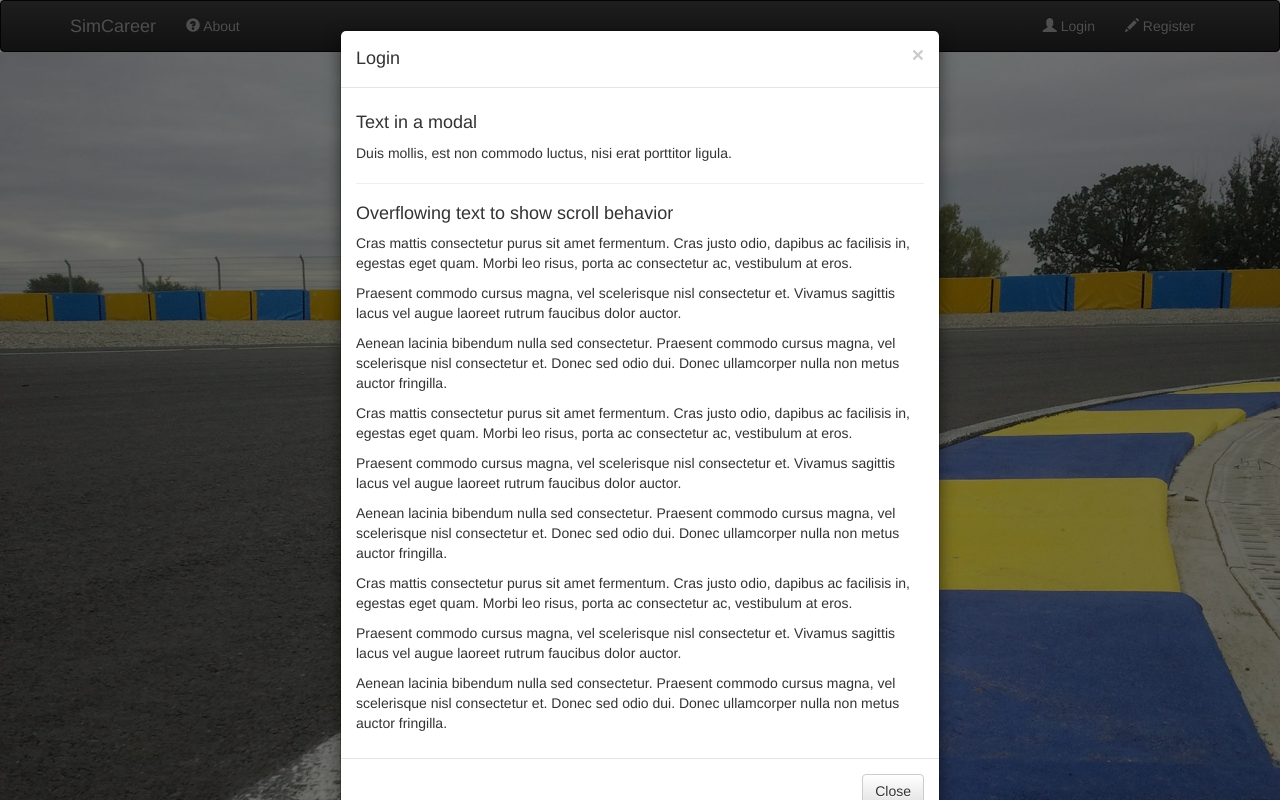
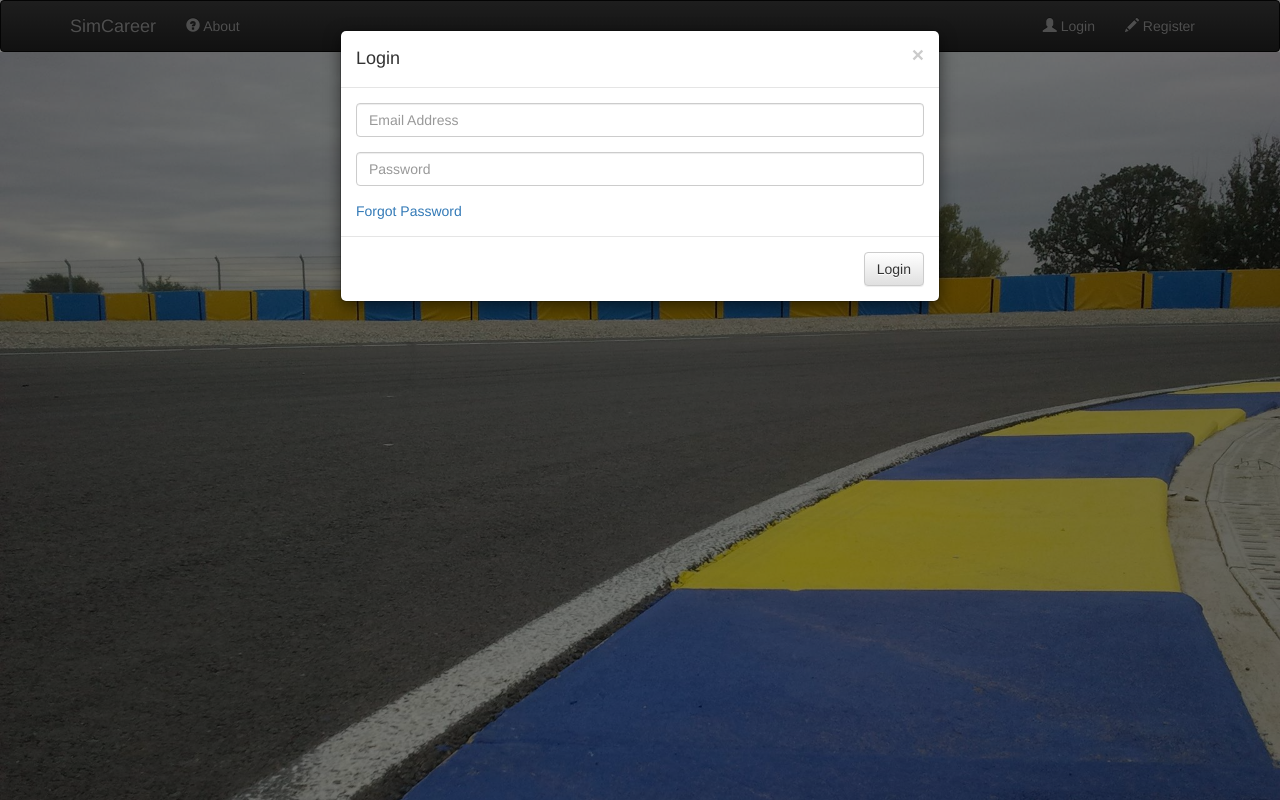
Before and after one commit to steve2482/simcareer, a React (Create React App) app: page / in a window 1280 px wide. Both pictures are taken after a click on the button "Login". Shown: the top 800 px of the page. Built offline with nearby package versions, Linux system fonts and the light colour scheme.

Commit message:
login and register forms mocked

```diff
--- a/src/js/components/Navbar.js
+++ b/src/js/components/Navbar.js
@@ -1,5 +1,5 @@
 import React from 'react';
-import { Button, Glyphicon, MenuItem, Modal, Navbar, Nav, NavItem, OverlayTrigger } from 'react-bootstrap';
+import { Button, FormControl, FormGroup, Glyphicon, MenuItem, Modal, Navbar, Nav, NavItem, OverlayTrigger } from 'react-bootstrap';
 import { connect } from 'react-redux';
 import * as actions from '../actions/actions.js';
 
@@ -53,51 +53,48 @@ export class Navigation extends React.Component {
             <Modal.Title>Login</Modal.Title>
           </Modal.Header>
           <Modal.Body>
-            <h4>Text in a modal</h4>
-            <p>Duis mollis, est non commodo luctus, nisi erat porttitor ligula.</p>
-
-            <hr />
-
-            <h4>Overflowing text to show scroll behavior</h4>
-            <p>Cras mattis consectetur purus sit amet fermentum. Cras justo odio, dapibus ac facilisis in, egestas eget quam. Morbi leo risus, porta ac consectetur ac, vestibulum at eros.</p>
-            <p>Praesent commodo cursus magna, vel scelerisque nisl consectetur et. Vivamus sagittis lacus vel augue laoreet rutrum faucibus dolor auctor.</p>
-            <p>Aenean lacinia bibendum nulla sed consectetur. Praesent commodo cursus magna, vel scelerisque nisl consectetur et. Donec sed odio dui. Donec ullamcorper nulla non metus auctor fringilla.</p>
-            <p>Cras mattis consectetur purus sit amet fermentum. Cras justo odio, dapibus ac facilisis in, egestas eget quam. Morbi leo risus, porta ac consectetur ac, vestibulum at eros.</p>
-            <p>Praesent commodo cursus magna, vel scelerisque nisl consectetur et. Vivamus sagittis lacus vel augue laoreet rutrum faucibus dolor auctor.</p>
-            <p>Aenean lacinia bibendum nulla sed consectetur. Praesent commodo cursus magna, vel scelerisque nisl consectetur et. Donec sed odio dui. Donec ullamcorper nulla non metus auctor fringilla.</p>
-            <p>Cras mattis consectetur purus sit amet fermentum. Cras justo odio, dapibus ac facilisis in, egestas eget quam. Morbi leo risus, porta ac consectetur ac, vestibulum at eros.</p>
-            <p>Praesent commodo cursus magna, vel scelerisque nisl consectetur et. Vivamus sagittis lacus vel augue laoreet rutrum faucibus dolor auctor.</p>
-            <p>Aenean lacinia bibendum nulla sed consectetur. Praesent commodo cursus magna, vel scelerisque nisl consectetur et. Donec sed odio dui. Donec ullamcorper nulla non metus auctor fringilla.</p>
+            <form>
+              <FormGroup controlId="formBasicText">
+                <FormControl type="text" placeholder="Email Address" />
+              </FormGroup>
+              <FormGroup controlId="formBasicText">
+                <FormControl type="text" placeholder="Password" />
+              </FormGroup>
+              <a href='#'>Forgot Password</a>
+            </form>
           </Modal.Body>
           <Modal.Footer>
-            <Button onClick={this.toggleLoginModal}>Close</Button>
+            <Button>Login</Button>
           </Modal.Footer>
         </Modal>
 
       {/*Register Modal*/}
         <Modal show={this.props.state.showRegister} onHide={this.toggleRegisterModal}>
           <Modal.Header closeButton>
-            <Modal.Title>Login</Modal.Title>
+            <Modal.Title>Register</Modal.Title>
           </Modal.Header>
           <Modal.Body>
-            <h4>Text in a modal</h4>
-            <p>Duis mollis, est non commodo luctus, nisi erat porttitor ligula.</p>
-
-            <hr />
-
-            <h4>Overflowing text to show scroll behavior</h4>
-            <p>Cras mattis consectetur purus sit amet fermentum. Cras justo odio, dapibus ac facilisis in, egestas eget quam. Morbi leo risus, porta ac consectetur ac, vestibulum at eros.</p>
-            <p>Praesent commodo cursus magna, vel scelerisque nisl consectetur et. Vivamus sagittis lacus vel augue laoreet rutrum faucibus dolor auctor.</p>
-            <p>Aenean lacinia bibendum nulla sed consectetur. Praesent commodo cursus magna, vel scelerisque nisl consectetur et. Donec sed odio dui. Donec ullamcorper nulla non metus auctor fringilla.</p>
-            <p>Cras mattis consectetur purus sit amet fermentum. Cras justo odio, dapibus ac facilisis in, egestas eget quam. Morbi leo risus, porta ac consectetur ac, vestibulum at eros.</p>
-            <p>Praesent commodo cursus magna, vel scelerisque nisl consectetur et. Vivamus sagittis lacus vel augue laoreet rutrum faucibus dolor auctor.</p>
-            <p>Aenean lacinia bibendum nulla sed consectetur. Praesent commodo cursus magna, vel scelerisque nisl consectetur et. Donec sed odio dui. Donec ullamcorper nulla non metus auctor fringilla.</p>
-            <p>Cras mattis consectetur purus sit amet fermentum. Cras justo odio, dapibus ac facilisis in, egestas eget quam. Morbi leo risus, porta ac consectetur ac, vestibulum at eros.</p>
-            <p>Praesent commodo cursus magna, vel scelerisque nisl consectetur et. Vivamus sagittis lacus vel augue laoreet rutrum faucibus dolor auctor.</p>
-            <p>Aenean lacinia bibendum nulla sed consectetur. Praesent commodo cursus magna, vel scelerisque nisl consectetur et. Donec sed odio dui. Donec ullamcorper nulla non metus auctor fringilla.</p>
+            <FormGroup controlId="formBasicText">
+                <FormControl type="text" placeholder="First Name" />
+            </FormGroup>
+            <FormGroup controlId="formBasicText">
+                <FormControl type="text" placeholder="Last Name" />
+            </FormGroup>
+            <FormGroup controlId="formBasicText">
+                <FormControl type="text" placeholder="Email Address" />
+            </FormGroup>
+            <FormGroup controlId="formBasicText">
+                <FormControl type="text" placeholder="Iracing Member ID" />
+            </FormGroup>
+            <FormGroup controlId="formBasicText">
+                <FormControl type="text" placeholder="Password" />
+            </FormGroup>
+            <FormGroup controlId="formBasicText">
+                <FormControl type="text" placeholder="Confirm Password" />
+            </FormGroup>
           </Modal.Body>
           <Modal.Footer>
-            <Button onClick={this.toggleRegisterModal}>Close</Button>
+            <Button>Register</Button>
           </Modal.Footer>
         </Modal>
       </div>
```
